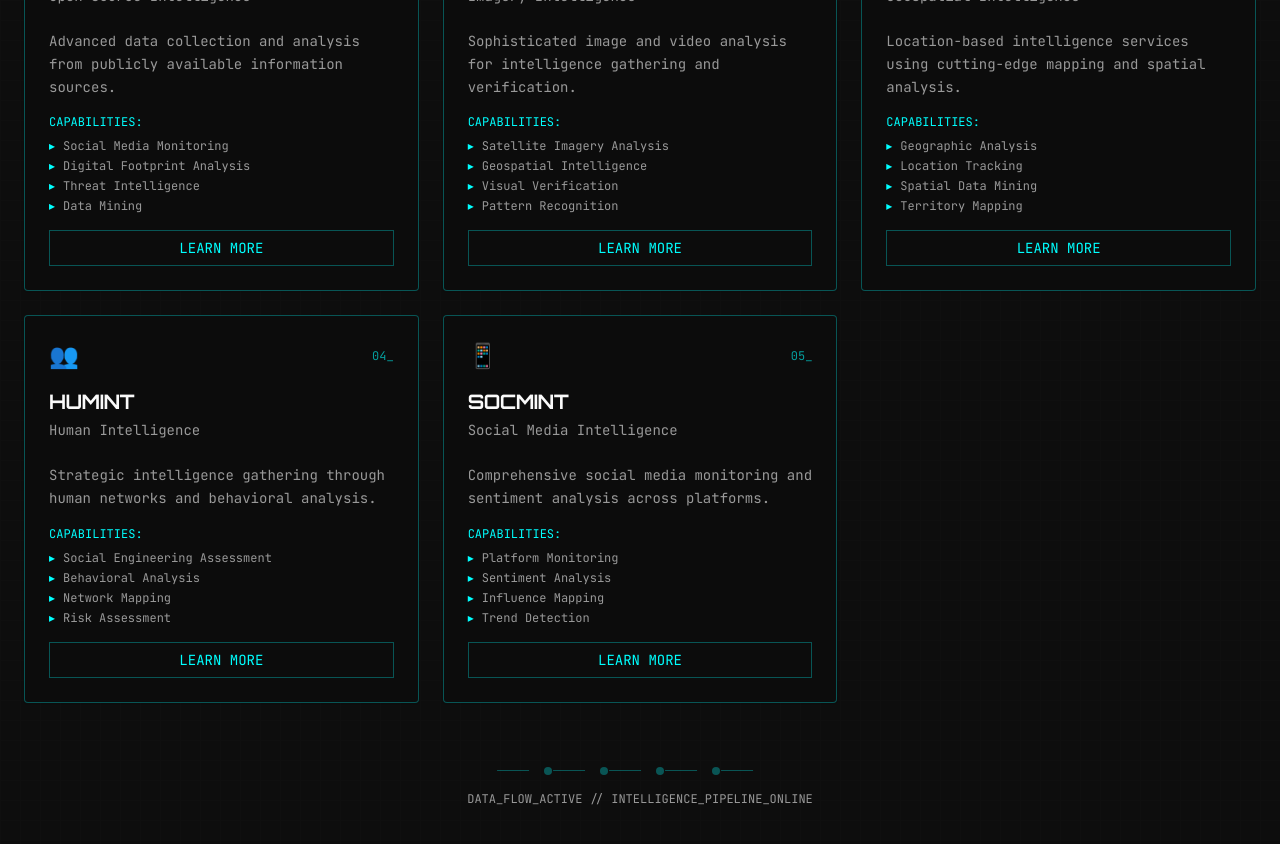
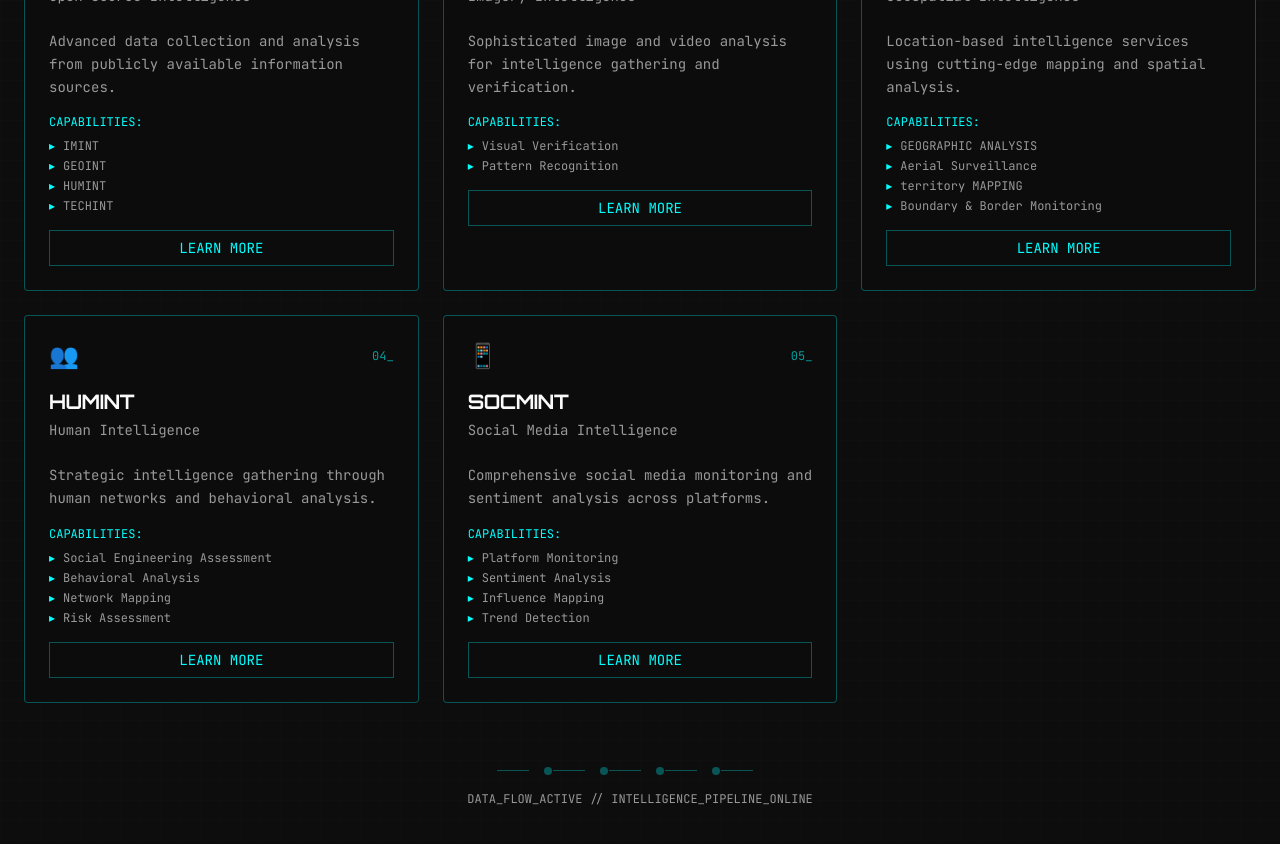
Before and after one commit to Raafay892/nexveil-cipher-scroll, a React (Vite) app: page / in a window 1280 px wide. Shown: the part 1200-2044 px from the top of the page. Built offline with nearby package versions, Linux system fonts and the light colour scheme.

Commit message:
Update service features
Update GEOINT, IMINT, and OSINT service features to include new capabilities as requested.

```diff
--- a/src/components/ServicesSection.tsx
+++ b/src/components/ServicesSection.tsx
@@ -11,7 +11,7 @@ const ServicesSection = () => {
       code: 'OSINT',
       title: 'Open Source Intelligence',
       description: 'Advanced data collection and analysis from publicly available information sources.',
-      features: ['Social Media Monitoring', 'Digital Footprint Analysis', 'Threat Intelligence', 'Data Mining'],
+      features: ['IMINT', 'GEOINT', 'HUMINT', 'TECHINT'],
       icon: '🔍'
     },
     {
@@ -19,7 +19,7 @@ const ServicesSection = () => {
       code: 'IMINT',
       title: 'Imagery Intelligence',
       description: 'Sophisticated image and video analysis for intelligence gathering and verification.',
-      features: ['Satellite Imagery Analysis', 'Geospatial Intelligence', 'Visual Verification', 'Pattern Recognition'],
+      features: ['Visual Verification', 'Pattern Recognition'],
       icon: '📡'
     },
     {
@@ -27,7 +27,7 @@ const ServicesSection = () => {
       code: 'GEOINT',
       title: 'Geospatial Intelligence',
       description: 'Location-based intelligence services using cutting-edge mapping and spatial analysis.',
-      features: ['Geographic Analysis', 'Location Tracking', 'Spatial Data Mining', 'Territory Mapping'],
+      features: ['GEOGRAPHIC ANALYSIS', 'Aerial Surveillance', 'territory MAPPING', 'Boundary & Border Monitoring'],
       icon: '🌍'
     },
     {
```
